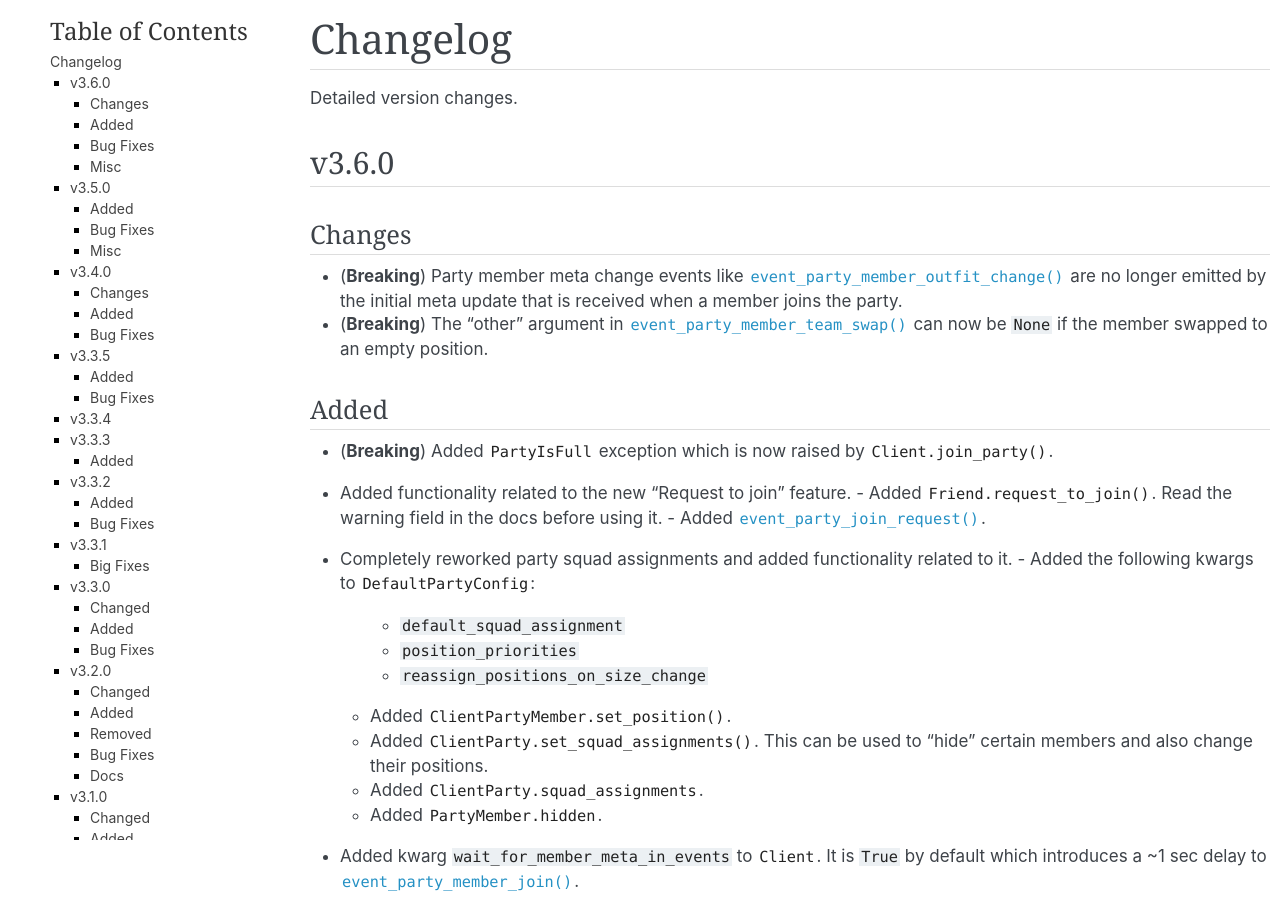
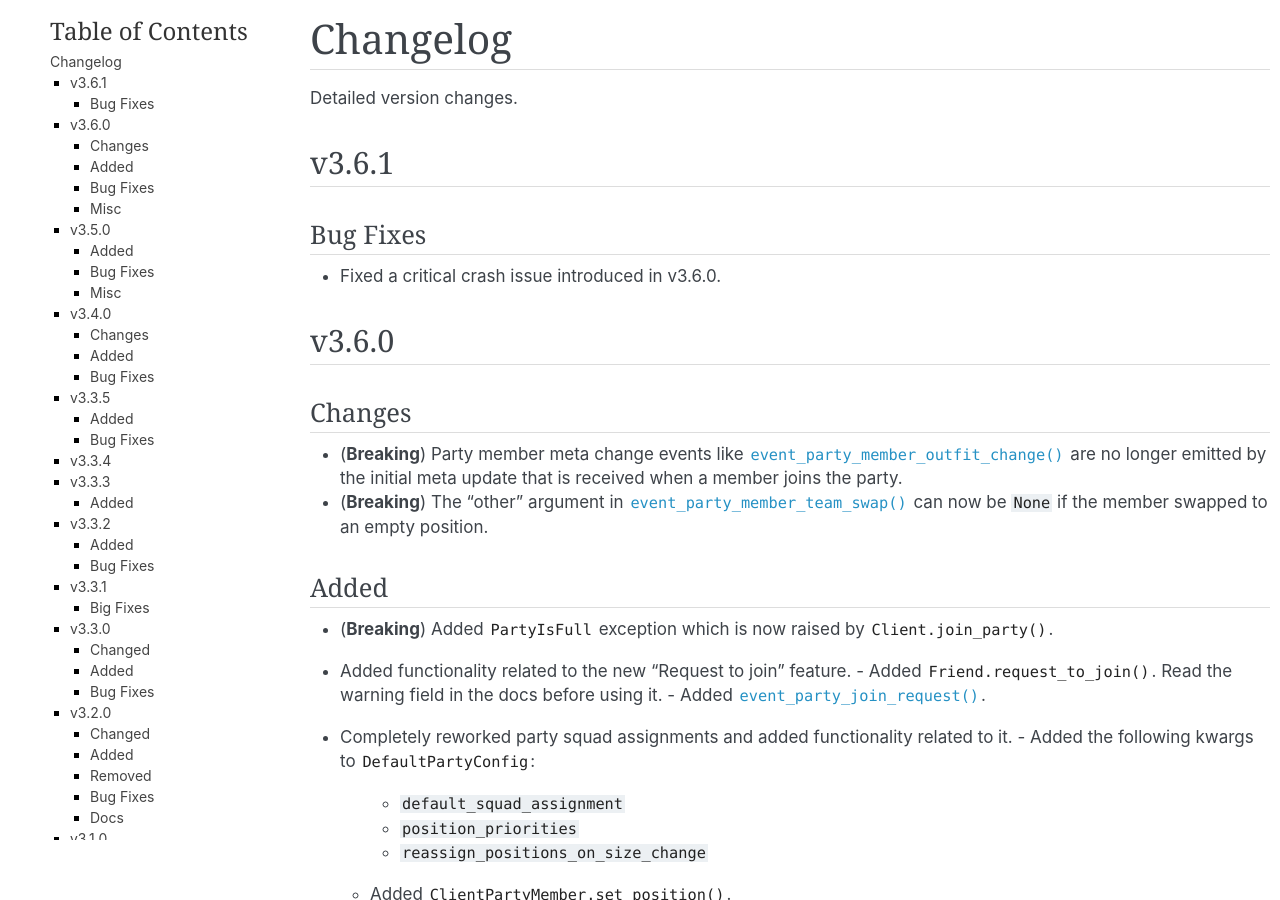
Before and after one commit to Terbau/fortnitepy, a Sphinx documentation site: the page built from docs/changelog.rst, in a window 1280 px wide and 900 px high. Built offline with Sphinx 7.4.7, drawn with Linux system fonts in a browser that asks for light colours.

Commit message:
v3.6.1 changelog + version bump

```diff
--- a/docs/changelog.rst
+++ b/docs/changelog.rst
@@ -4,6 +4,15 @@ Changelog
 =========
 
 Detailed version changes.
+
+
+v3.6.1
+------
+
+Bug Fixes
+~~~~~~~~~
+
+- Fixed a critical crash issue introduced in v3.6.0.
 
 
 v3.6.0
--- a/fortnitepy/__init__.py
+++ b/fortnitepy/__init__.py
@@ -25,7 +25,7 @@ OUT OF OR IN CONNECTION WITH THE SOFTWARE OR THE USE OR OTHER DEALINGS IN THE
 SOFTWARE.
 """
 
-__version__ = '3.6.0'
+__version__ = '3.6.1'
 
 from .client import Client, run_multiple, start_multiple, close_multiple
 from .auth import (Auth, EmailAndPasswordAuth, ExchangeCodeAuth,
```
